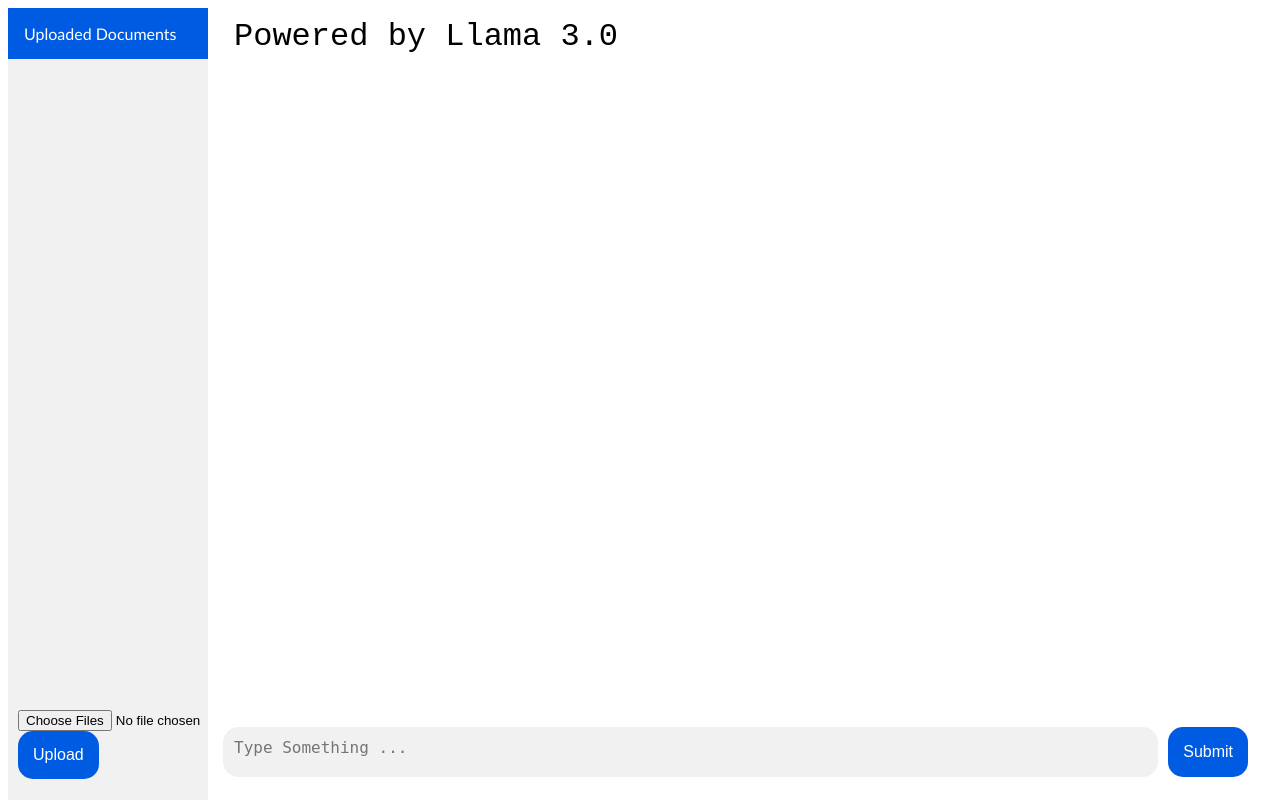
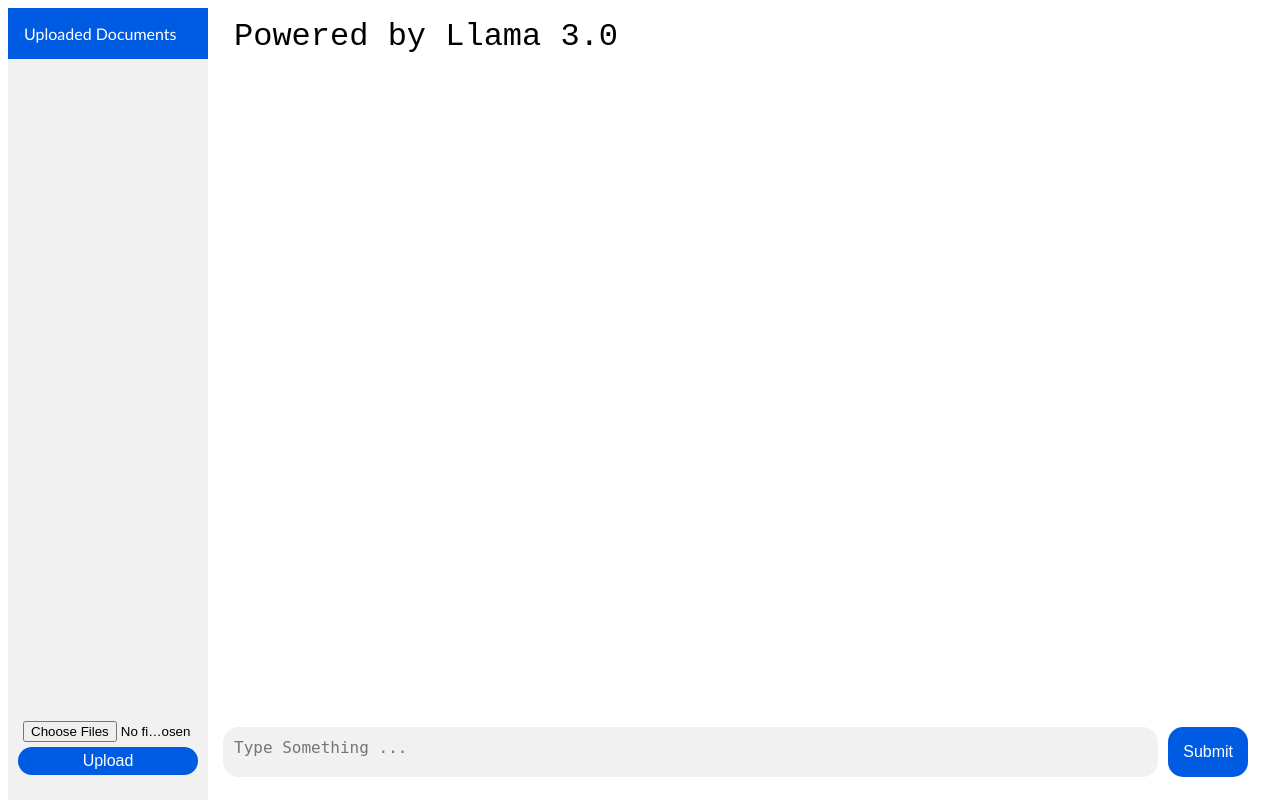
Before and after one commit to StevenChang5/Local_Chatbot, a Flask app: template templates/index.html in a window 1280 px wide. Run offline with Flask 3, Linux system fonts and the light colour scheme; the template is opened without the code that fills it, so the values that code supplies are empty.

Commit message:
Updated upload button

```diff
--- a/app.py
+++ b/app.py
@@ -14,7 +14,6 @@
 @app.route('/')
 def start():
     model = OllamaLLM(model="llama3.1", base_url="http://ollama-container:11434", verbose=True)
-    model.invoke("Hello!")
     return render_template("index.html")
 
 @app.route('/llm',methods=['POST'])
--- a/static/css/styles.css
+++ b/static/css/styles.css
@@ -169,9 +169,36 @@
 
 .document-list{
     overflow-y: auto;
-    height: calc(100vh - 160px)
+    height: calc(100vh - 153px)
 }
 
 .document-submit{
     padding: 10px;
 }
+
+.file-form{
+    display: flex;
+    justify-content: center;
+    flex-direction: column;
+}
+
+.upload-button{
+    background-color: rgb(0, 91, 227); /* Green */
+    border: none;
+    color: white;
+    padding: 5px 18px;
+    border-radius: 15px;
+    text-align: center;
+    text-decoration: none;
+    display: inline-block;
+    font-size: 16px;
+}
+.upload-button:hover {
+    background-color: #555;
+    color: white;
+    cursor: pointer;
+  }
+
+input[type="file"] {
+    padding: 5px;
+}
--- a/templates/index.html
+++ b/templates/index.html
@@ -5,6 +5,7 @@
     <meta name="viewport" content="width=device-width, initial-scale=1.0">
     <title>QandA Bot</title>
     <script src="https://unpkg.com/htmx.org"></script>
+    <script src="scripts.js"></script>
     <link rel="stylesheet" href="{{url_for('static', filename='css/styles.css') }}">
 </head>
 <body class="body">
@@ -15,8 +16,8 @@
         </div>
         <div class="document-submit">
             <form class="file-form" hx-encoding='multipart/form-data' hx-post='/upload' hx-target="#doc" hx-swap="afterbegin">
-                <input type='file' name='file' multiple="multiple">
-                <button class="submit-button">
+                <input id ="file-upload"type='file' name='file' multiple="multiple">
+                <button class="upload-button">
                     Upload
                 </button>
             </form>
```
